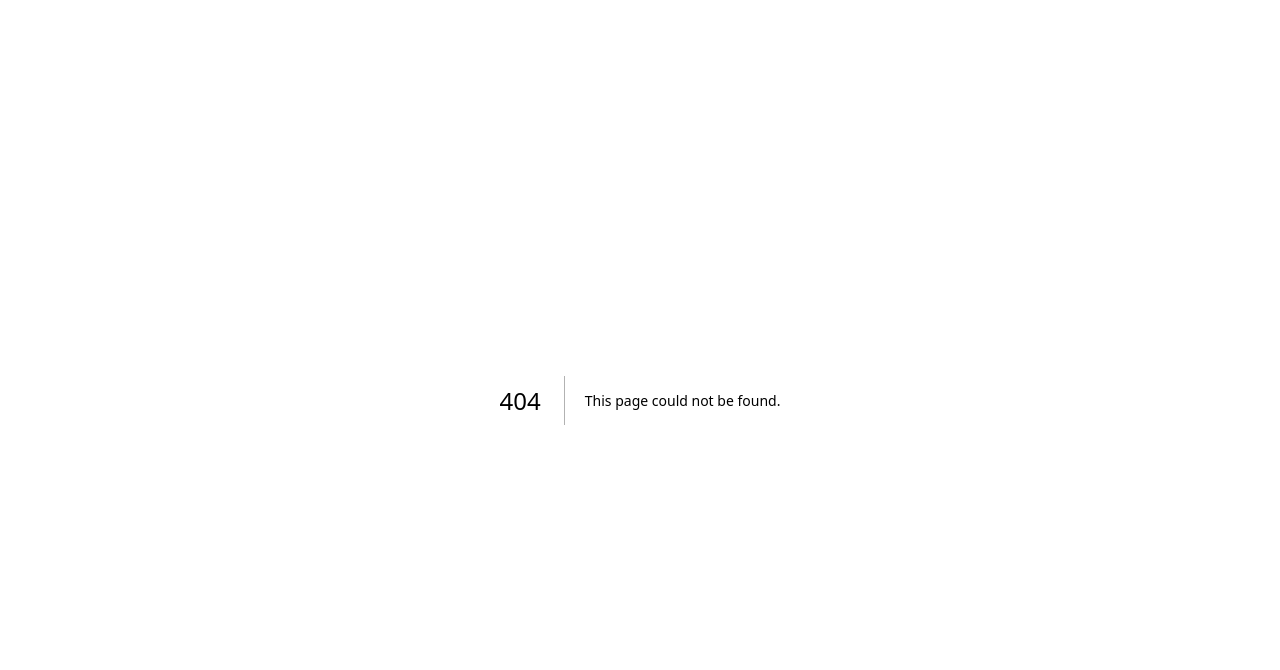
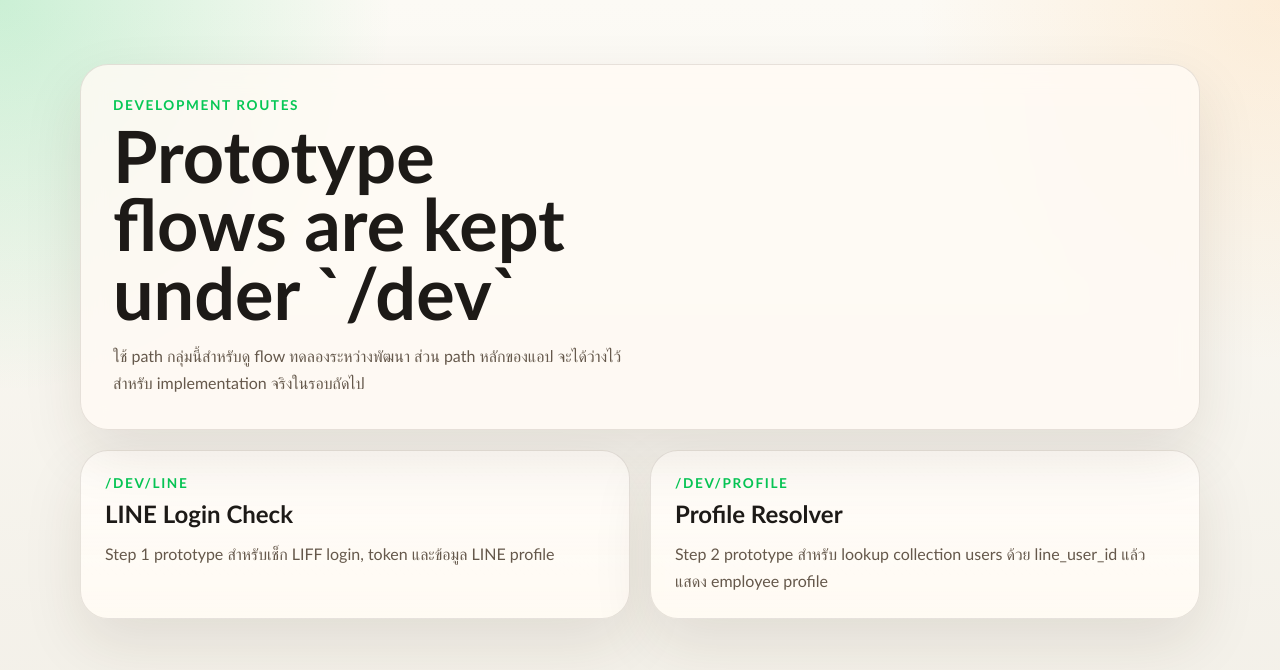
Before and after one commit to thanabat/otty-v2, a Next.js app in the folder apps/web/: page /dev in a window 1280 px wide. Before the commit this address had no page. Shown: the top 670 px of the page. Built offline with nearby package versions, Linux system fonts and the light colour scheme.

Commit message:
move to initial project to path dev

```diff
--- a/apps/web/src/app/debug/line/page.tsx
+++ b/apps/web/src/app/debug/line/page.tsx
@@ -1,5 +1,5 @@
-import { LineLoginTester } from "../../../components/line-login-tester";
+import { redirect } from "next/navigation";
 
-export default function LineDebugPage() {
-  return <LineLoginTester />;
+export default function LegacyDebugLinePage() {
+  redirect("/dev/line");
 }
--- /dev/null
+++ b/apps/web/src/app/dev/line/page.tsx
@@ -0,0 +1,5 @@
+import { LineLoginTester } from "../../../components/line-login-tester";
+
+export default function DevLinePage() {
+  return <LineLoginTester />;
+}
--- /dev/null
+++ b/apps/web/src/app/dev/page.tsx
@@ -0,0 +1,41 @@
+import Link from "next/link";
+
+const entries = [
+  {
+    href: "/dev/line",
+    title: "LINE Login Check",
+    description:
+      "Step 1 prototype สำหรับเช็ก LIFF login, token และข้อมูล LINE profile"
+  },
+  {
+    href: "/dev/profile",
+    title: "Profile Resolver",
+    description:
+      "Step 2 prototype สำหรับ lookup collection users ด้วย line_user_id แล้วแสดง employee profile"
+  }
+];
+
+export default function DevHomePage() {
+  return (
+    <main className="page-shell">
+      <section className="hero-card">
+        <p className="eyebrow">Development Routes</p>
+        <h1>Prototype flows are kept under `/dev`</h1>
+        <p className="lead">
+          ใช้ path กลุ่มนี้สำหรับดู flow ทดลองระหว่างพัฒนา ส่วน path หลักของแอป
+          จะได้ว่างไว้สำหรับ implementation จริงในรอบถัดไป
+        </p>
+      </section>
+
+      <section className="info-grid">
+        {entries.map((entry) => (
+          <Link key={entry.href} className="nav-card" href={entry.href}>
+            <p className="eyebrow">{entry.href}</p>
+            <h2>{entry.title}</h2>
+            <p className="lead lead--compact">{entry.description}</p>
+          </Link>
+        ))}
+      </section>
+    </main>
+  );
+}
--- /dev/null
+++ b/apps/web/src/app/dev/profile/page.tsx
@@ -0,0 +1,5 @@
+import { EmployeeProfilePage } from "../../../components/employee-profile-page";
+
+export default function DevProfilePage() {
+  return <EmployeeProfilePage />;
+}
--- a/apps/web/src/app/globals.css
+++ b/apps/web/src/app/globals.css
@@ -93,6 +93,11 @@ h1 {
   line-height: 1.7;
 }
 
+.lead--compact {
+  margin-top: 12px;
+  max-width: none;
+}
+
 .info-grid {
   display: grid;
   grid-template-columns: repeat(2, minmax(0, 1fr));
@@ -106,6 +111,25 @@ h1 {
 
 .info-card {
   padding: 24px;
+}
+
+.nav-card {
+  display: block;
+  padding: 24px;
+  border: 1px solid var(--surface-border);
+  border-radius: 28px;
+  background:
+    linear-gradient(180deg, rgba(255, 255, 255, 0.72), rgba(255, 255, 255, 0.56)),
+    rgba(255, 244, 228, 0.9);
+  box-shadow: 0 24px 60px var(--shadow);
+  transition:
+    transform 160ms ease,
+    box-shadow 160ms ease;
+}
+
+.nav-card:hover {
+  transform: translateY(-2px);
+  box-shadow: 0 28px 64px rgba(54, 39, 24, 0.14);
 }
 
 .info-card h2 {
--- a/apps/web/src/app/profile/page.tsx
+++ b/apps/web/src/app/profile/page.tsx
@@ -1,5 +1,5 @@
-import { EmployeeProfilePage } from "../../components/employee-profile-page";
+import { redirect } from "next/navigation";
 
-export default function ProfilePage() {
-  return <EmployeeProfilePage />;
+export default function LegacyProfilePage() {
+  redirect("/dev/profile");
 }
--- a/apps/web/src/components/employee-profile-page.tsx
+++ b/apps/web/src/components/employee-profile-page.tsx
@@ -261,9 +261,9 @@ export function EmployeeProfilePage() {
           )}
 
           <p className="helper-text">
-            ดูหน้า debug เพิ่มเติมได้ที่{" "}
-            <Link className="inline-link" href="/debug/line">
-              /debug/line
+            กลับไปหน้า login check ได้ที่{" "}
+            <Link className="inline-link" href="/dev/line">
+              /dev/line
             </Link>
           </p>
         </article>
--- a/apps/web/src/components/line-login-tester.tsx
+++ b/apps/web/src/components/line-login-tester.tsx
@@ -189,7 +189,7 @@ export function LineLoginTester() {
               className={`action-button action-button--secondary${
                 state.isLoggedIn ? "" : " action-button--disabled-link"
               }`}
-              href={state.isLoggedIn ? "/profile" : "#"}
+              href={state.isLoggedIn ? "/dev/profile" : "#"}
               onClick={(event) => {
                 if (!state.isLoggedIn) {
                   event.preventDefault();
```
Also changed, not shown: apps/web/src/app/page.tsx (+32 -2 lines), 2 other files (tests, documents, lock files or other folders).
